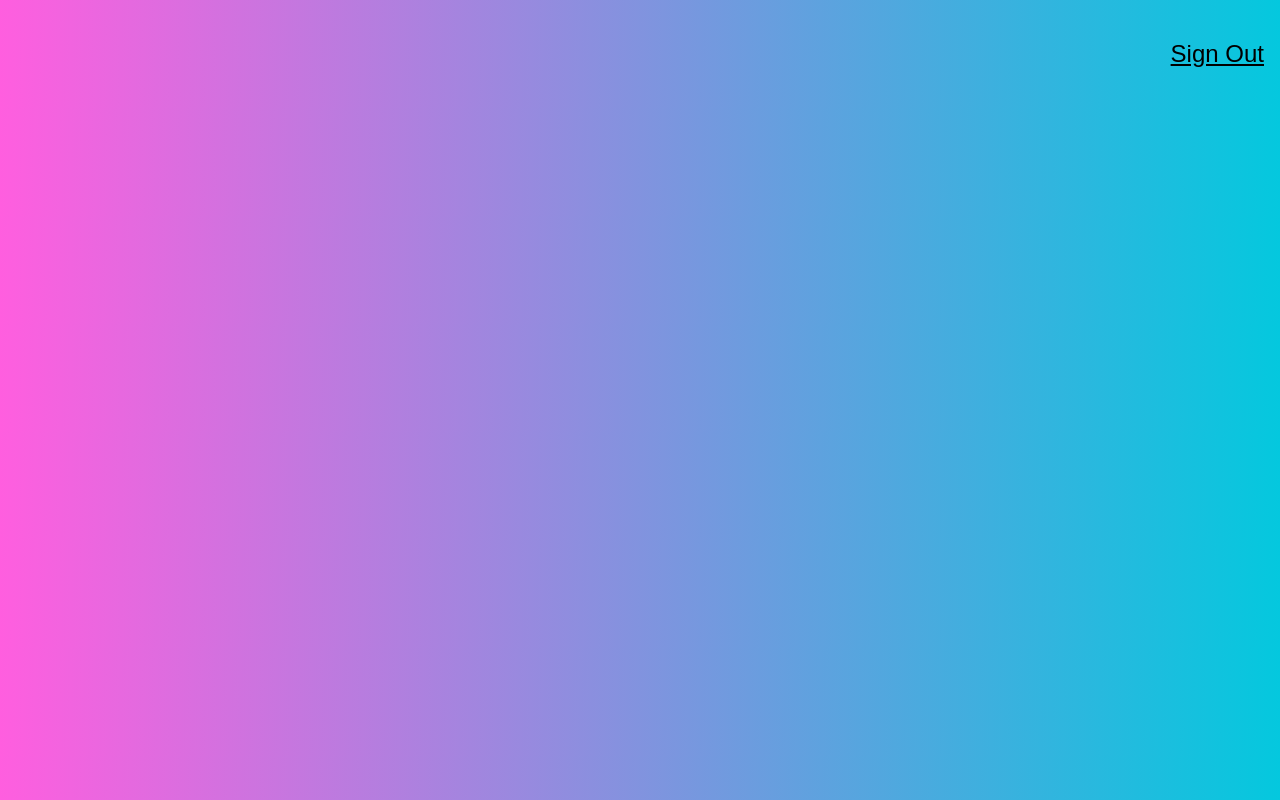
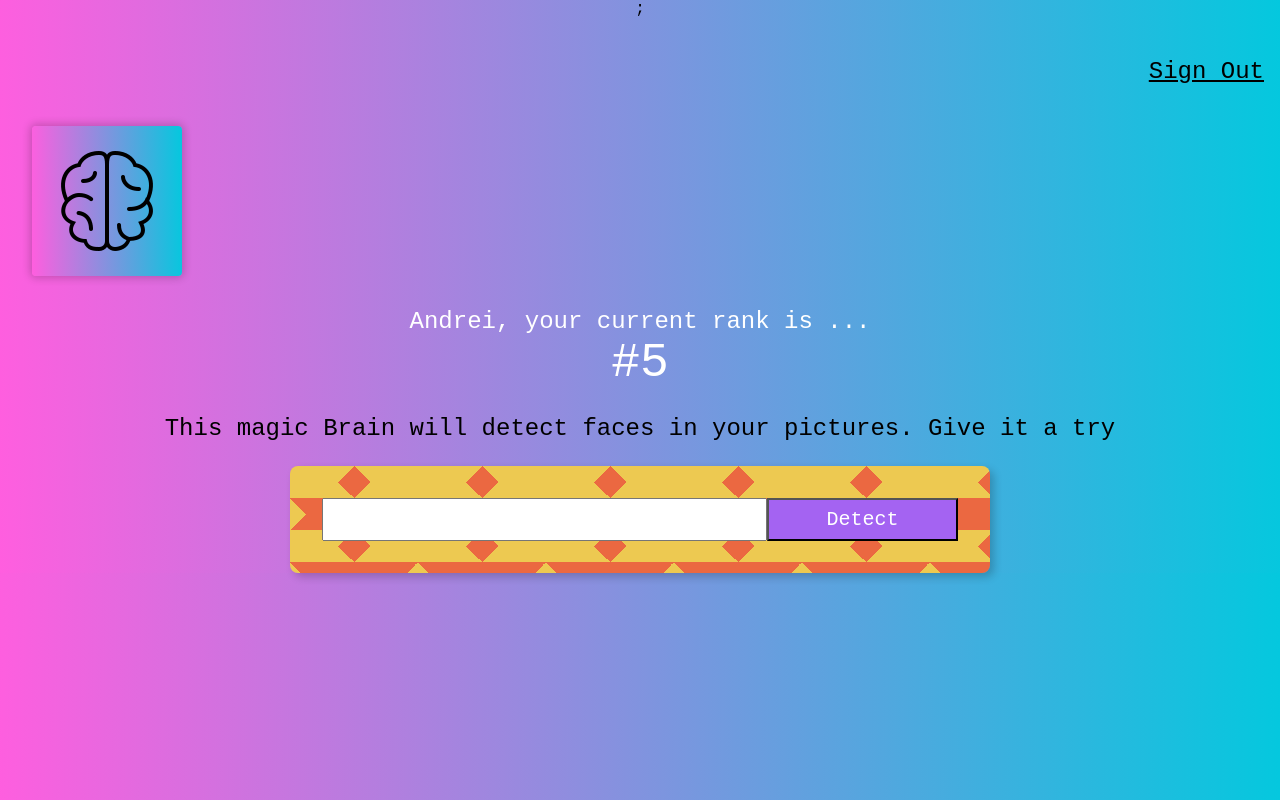
Before and after one commit to steverado9/FaceRecognitionApp, a React (Create React App) app: page / in a window 1280 px wide. Built offline with nearby package versions, Linux system fonts and the light colour scheme.

Commit message:
building the face recognition app

```diff
--- a/package.json
+++ b/package.json
@@ -9,8 +9,10 @@
     "@testing-library/user-event": "^13.5.0",
     "react": "^19.0.0",
     "react-dom": "^19.0.0",
+    "react-parallax-tilt": "^1.7.284",
     "react-scripts": "5.0.1",
     "tachyons": "^4.12.0",
+    "tsparticles": "^3.8.1",
     "web-vitals": "^2.1.4"
   },
   "scripts": {
--- a/src/App.css
+++ b/src/App.css
@@ -1,5 +1,10 @@
 .App {
   text-align: center;
+}
+
+.center{
+  display: flex;
+  justify-content: center;
 }
 
 .App-logo {
--- a/src/App.js
+++ b/src/App.js
@@ -1,16 +1,25 @@
 import React, { Component } from 'react';
 import Navigation from './components/Navigation/Navigation';
+import Logo from './components/Logo/Logo';
+import ImageLinkForm from './components/ImageLinkForm/ImageLinkForm';
+import Rank from './components/Rank/Rank';
+import Particles from "react-particles";
+
 import './App.css';
 
-
+const options = {
+  /* custom options */
+};
 class App extends Component {
   render() {
     return (
       <div className="App">
+        <Particles options={options} init={this.customInit} />;
         <Navigation />
-        {/*<Logo />
-      <ImageLinkForm />
-      <FaceRecognition />*/}
+        <Logo />
+        <Rank />
+        <ImageLinkForm />
+      {/*<FaceRecognition />*/}
       </div>
     );
   }
--- /dev/null
+++ b/src/components/ImageLinkForm/ImageLinkForm.css
@@ -0,0 +1,11 @@
+.form {
+    width: 700px;
+    --s: 64px;
+    /* control the size*/
+    --c1: #eb6841;
+    --c2: #edc951;
+
+    background:
+        conic-gradient(from -45deg, var(--c1) 90deg, #0000 0 180deg, var(--c2) 0 270deg, #0000 0) 0 calc(var(--s)/2)/var(--s) var(--s),
+        conic-gradient(from 135deg at 50% 0, var(--c1) 90deg, var(--c2) 0) 0 0/calc(2*var(--s)) var(--s);
+}
--- /dev/null
+++ b/src/components/ImageLinkForm/ImageLinkForm.js
@@ -0,0 +1,21 @@
+import React from 'react';
+import './ImageLinkForm.css';
+
+const ImageLinkForm = () => {
+    return (
+        <div>
+            <p className='f3'>
+                {'This magic Brain will detect faces in your pictures. Give it a try'}
+            </p>
+            <div className='center'>
+                <div className='form center pa4 br3 shadow-5'>
+                    <input className='f4 pa2 w-70 center' type='text' />
+                    <button className='w-30 grow f4 link ph3 pv2 dib white bg-light-purple'>Detect</button>
+                </div>
+
+            </div>
+        </div>
+    )
+}
+
+export default ImageLinkForm;
--- /dev/null
+++ b/src/components/Logo/Logo.css
@@ -0,0 +1,3 @@
+.Tilt{
+    background: linear-gradient(89deg, #FF5EDF 0%, #04C8DE 100%);
+}
--- /dev/null
+++ b/src/components/Logo/Logo.js
@@ -0,0 +1,18 @@
+import React from 'react';
+import Tilt from 'react-parallax-tilt';
+import './Logo.css';
+import brain from './brain.png';
+
+const Logo = () => {
+    return (
+        <div className='ma4 mt0'>
+            <Tilt className='Tilt br2 shadow-2' style={{width : '150px', height: '150px'}}>
+                <div className='p3'>
+                    <img style={{paddingTop: '25px'}} alt='logo' src={brain}/>
+                </div>
+            </Tilt>
+        </div>
+    )
+}
+
+export default Logo;
--- /dev/null
+++ b/src/components/Rank/Rank.js
@@ -0,0 +1,16 @@
+import React from 'react';
+
+const Rank = () => {
+    return (
+        <div>
+            <div className='white f3'>
+                {'Andrei, your current rank is ...'}
+            </div>
+            <div className='white f1'>
+                {'#5'}
+            </div>
+        </div>
+    )
+}
+
+export default Rank;
--- a/src/index.css
+++ b/src/index.css
@@ -1,6 +1,10 @@
 body {
   margin: 0;
   padding: 0;
-  font-family: sans-serif;
+  font-family: 'Courier New', Courier, monospace;
   background: linear-gradient(89deg, #FF5EDF 0%, #04C8DE 100%);
 }
+
+button {
+  cursor: pointer;
+}
```
Also changed, not shown: src/components/Logo/brain.png (added), 1 other file (tests, documents, lock files or other folders).
